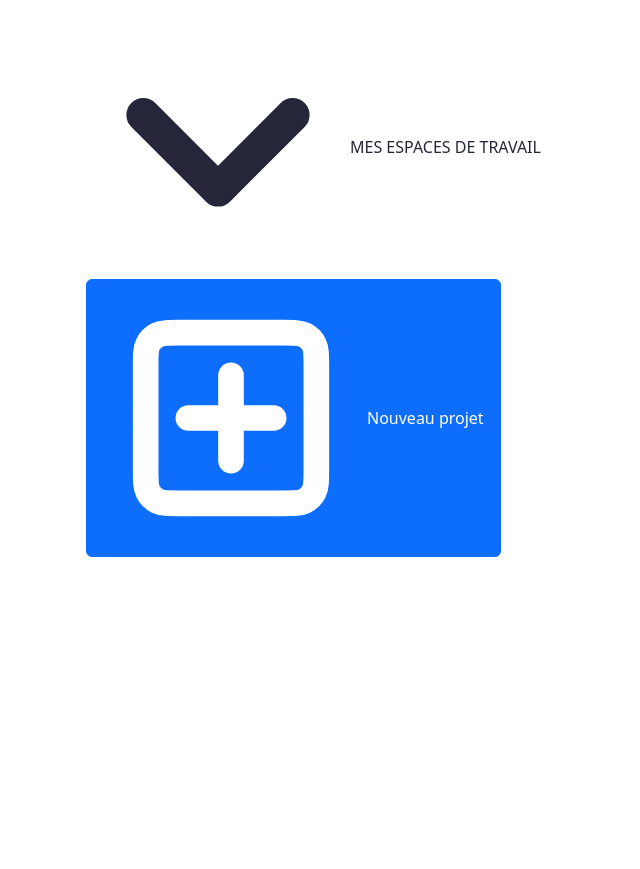
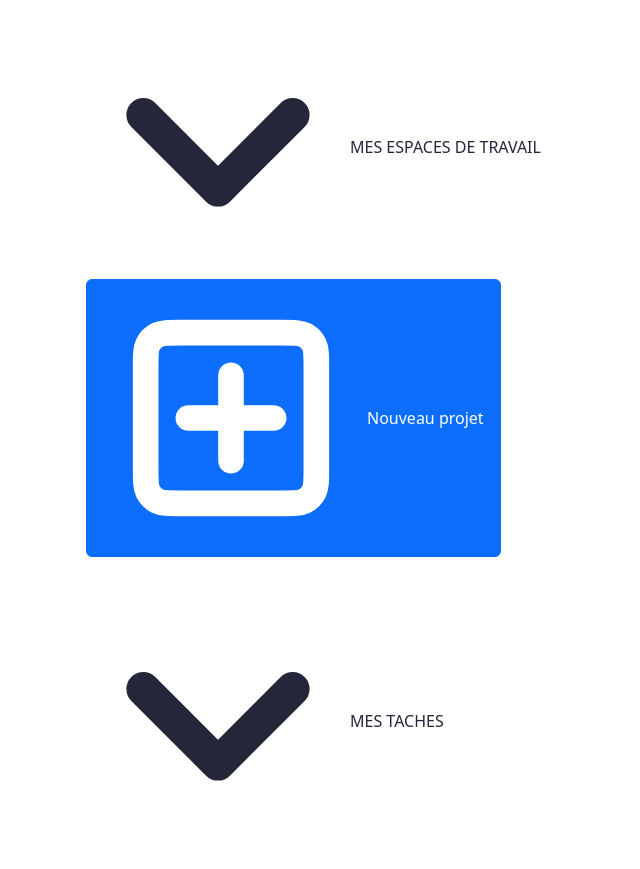
Before and after one commit to Loyceman/TrelloProjetUEWeb, a Flask app: page /home_page in a window 1280 px wide. Shown: the part 58-927 px from the top of the page, without its empty margins (0-640 px from the left). Before the commit the page ends 615 px from the top, so only its background shows below. Run offline with Flask 3, Linux system fonts and the light colour scheme; a user stored in the database is signed in; data comes from the database, SQL or seed files in the repository; some libraries are stand-ins or nearby versions.

Commit message:
apparence projets v2

```diff
--- a/static/js/home_page.js
+++ b/static/js/home_page.js
@@ -13,15 +13,26 @@ function onLoad() {
         closeOnSelect: false,
     });
 
-    const icon_unfold = document.getElementById("icon-unfold-projects")
-    icon_unfold.addEventListener("click", function() {
-        if (icon_unfold.src.includes("chevron-down")) {
-            icon_unfold.src = icon_unfold.src.replace("down","up")
+    let change_icon_unfold = function() {
+        if (document.getElementById("project-collapser").getAttribute("aria-expanded") === "true") {
+            icon_projects_unfold.src = icon_projects_unfold.src.replace("down","up")
         }
         else {
-            icon_unfold.src = icon_unfold.src.replace("up","down")
+            icon_projects_unfold.src = icon_projects_unfold.src.replace("up","down")
         }
-    })
+        if (document.getElementById("task-collapser").getAttribute("aria-expanded") === "true") {
+            icon_tasks_unfold.src = icon_tasks_unfold.src.replace("down","up")
+        }
+        else {
+            icon_tasks_unfold.src = icon_tasks_unfold.src.replace("up","down")
+        }
+    }
+
+    const icon_projects_unfold = document.getElementById("icon-unfold-projects")
+    icon_projects_unfold.addEventListener("click", change_icon_unfold)
+    const icon_tasks_unfold = document.getElementById("icon-unfold-tasks")
+    icon_tasks_unfold.addEventListener("click", change_icon_unfold)
+    change_icon_unfold()
 
     $("#button_create_project").click(function () {
         let name = $("#name_new_project").val()
@@ -84,22 +95,25 @@ function updateProjectList() {
                     const newLayout = document.createElement("div")
                         newLayout.className = "btn-project-layout p-0 col-xl-3 col-sm-6 col-12"
                     const newButton = document.createElement('button');
-                        newButton.className = "btn btn-project p-0";
+                        newButton.className = "btn btn-project";
                         newButton.id = "buttonProject";
                         newButton.value = project["id"];
-                        newButton.style.border = "2px solid"
                         newButton.style.borderColor = project["color"]
+                        newButton.style.backgroundColor = project["color"].concat("0A");
+                        newButton.style.boxShadow = "0 0 5px 0".concat(project["color"]).concat("33")
+                    const newColorBar = document.createElement("span")
+                        newColorBar.className = "btn-project-colorbar"
+                        newColorBar.style.backgroundColor = project["color"]
                     const newTitle = document.createElement("span")
                         newTitle.className = "btn-project-title"
                         newTitle.textContent = project["name"];
-                        newTitle.style.backgroundColor = project["color"];
                     const newDesc = document.createElement("span");
-                        newDesc.className = "btn-project-desc p-2";
-                        newDesc.style.backgroundColor = "var(--c-light)"
+                        newDesc.className = "btn-project-desc";
                         newDesc.textContent = project["description"];
 
 
                     newLayout.appendChild(newButton)
+                    newButton.appendChild(newColorBar)
                     newButton.appendChild(newTitle)
                     newButton.appendChild(newDesc)
                     document.getElementById("listProject").appendChild(newLayout);
--- a/templates/home_page.html.jinja2
+++ b/templates/home_page.html.jinja2
@@ -9,13 +9,12 @@
 
 {% block content %}
 
-    <main class="container layout-column flex-grow-1 p-3">
+    <main class="container layout-column flex-grow-1 p-3 gap-4">
         <section class="zone-head">
             <div class="layout-column gap-2">
 
                 <div class="col-12 zone-head-content">
-
-                    <div class="d-flex flex-grow-1" data-bs-toggle="collapse" data-bs-target="#collapseProjects" aria-expanded="false" aria-controls="collapseExample">
+                    <div id="project-collapser" class="d-flex flex-grow-1" data-bs-toggle="collapse" data-bs-target="#collapseProjects" aria-expanded="true" aria-controls="collapseExample">
                         <div class="layout-center">
                             <span class="zone-head-icon">
                                 <img id="icon-unfold-projects" class="icon" src="{{ url_for("static", filename="img/chevron-down.svg") }}" alt="Show"/>
@@ -31,18 +30,37 @@
                         <img class="icon" src="{{ url_for("static", filename="img/add-square.svg") }}" alt="Show"/>
                         <span class="m-1">Nouveau projet</span>
                     </button>
-
                 </div>
 
-                <div class="collapse" id="collapseProjects">
+                <div class="collapse show" id="collapseProjects">
                     <div id="listProject" class="row mx-2">
                         <!-- ici sont ajoutés les boutons projets et le bouton 'créer votre nouveau projet' -->
                     </div>
 
                 </div>
             </div>
+        </section>
 
+        <section class="zone-head">
+            <div class="layout-column gap-2">
+                <div class="zone-head-content col-12">
+                    <div id="task-collapser" class="d-flex flex-grow-1" data-bs-toggle="collapse" data-bs-target="#collapseTasks" aria-expanded="false" aria-controls="collapseExample">
+                        <div class="layout-center">
+                            <span class="zone-head-icon">
+                                <img id="icon-unfold-tasks" class="icon" src="{{ url_for("static", filename="img/chevron-down.svg") }}" alt="Show"/>
+                            </span>
+                            <span class="zone-title">MES TACHES</span>
+                        </div>
+                        <div class="layout-center flex-grow-1">
+                            <span class="line"></span>
+                        </div>
+                    </div>
+                </div>
 
+                <div class="collapse" id="collapseTasks">
+
+                </div>
+            </div>
         </section>
     </main>
 
```
Also changed, not shown: static/css/home.css (+16 -3 lines).
